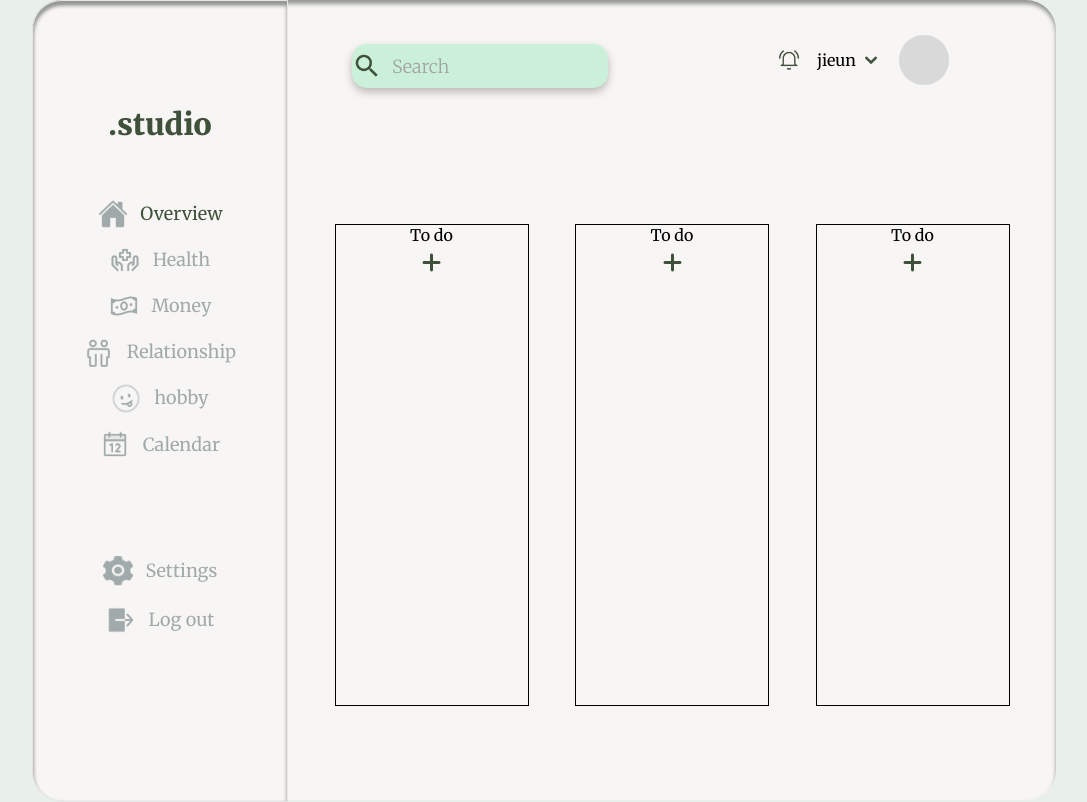
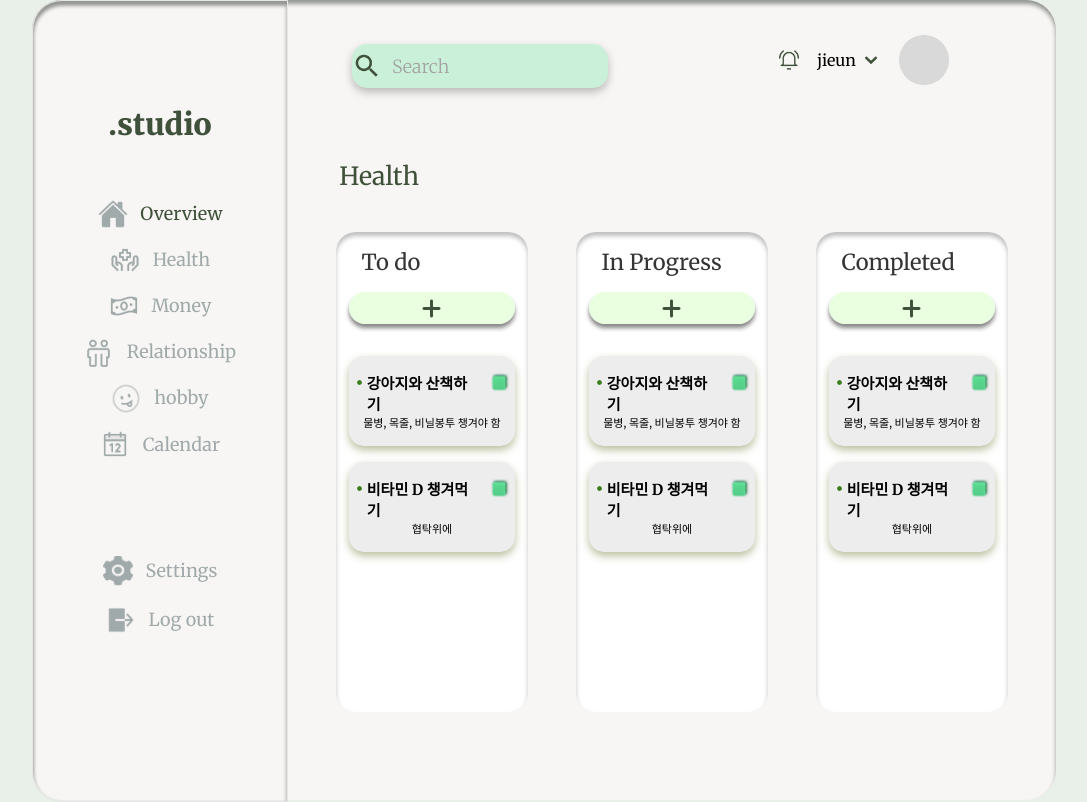
Before and after one commit to jieun9999/lifeChangingApp, a React (Create React App) app: page / in a window 1280 px wide. Shown: the whole page, without its empty margins (96-1183 px from the left). Built offline with nearby package versions, Linux system fonts and the light colour scheme; the HTML template or start-up script is replaced by a standard one.

Commit message:
mockTodo완료

```diff
--- a/src/components/Header.js
+++ b/src/components/Header.js
@@ -4,6 +4,16 @@ import alarm from '../img/icon/streamline_interface-alert-alarm-bell-1-notificat
 import down from '../img/icon/Group.png';
 import profile from '../img/icon/Ellipse 1.png';
 
+const RealTitle = styled.div`
+
+font-family: 'Merriweather';
+font-style: normal;
+font-weight: 400;
+font-size: 25px;
+color: #40513B;
+margin-bottom: 5vh;
+margin-left: 4vw;
+`;
 const ProfileBox = styled.div`
     display: flex;
     flex-direction: row;
@@ -35,7 +45,7 @@ flex-direction:row;
 height: 15vh;
 width:60vw;
 justify-content: space-around;
-margin-bottom: 13vh;
+margin-bottom: 5vh;
 `;
 
 const SearchBox = styled.div`
@@ -65,6 +75,7 @@ color: #A2A2A2;
 
 const Header = () => {
     return(
+        <>
         <HeadContainer>
         <SearchBox>
         <img src ={search} alt="icon"></img>
@@ -77,6 +88,8 @@ const Header = () => {
         <img className='profile' src={profile} alt="icon"></img>
         </ProfileBox>
         </HeadContainer>
+        <RealTitle>Health</RealTitle>
+        </>
     )
     };
     export default Header;
--- a/src/components/TodoCard.js
+++ b/src/components/TodoCard.js
@@ -2,22 +2,47 @@ import plus from "../img/icon/tabler_plus.png";
 import TodoItem from "../components/TodoItem";
 import styled from "styled-components";
 
+const Title = styled.div`
+ margin-top: 2vh;
+ margin-bottom:2vh;
+font-family: 'Merriweather';
+font-style: normal;
+font-weight: 400;
+font-size: 22px;
+color: #353535;
+width:11vw;
+`;
 
 const Card = styled.div`
  width: 15vw;
  height: 60vh;
- border: 1px solid black;
  display:flex;
  flex-direction:column;
- align-items:center;
+ align-items:center;background: #FFFFFF;
+ box-shadow: inset 0px 4px 4px rgba(130, 130, 130, 0.5);
+ border-radius: 20px;
+
+ .pluscontainer{
+   width:13vw;
+   display:flex;
+   flex-direction:row;
+   align-items:center;
+   justify-content:center;
+   background: rgba(213, 255, 191, 0.5);
+   box-shadow: 0px 4px 4px rgba(95, 92, 92, 0.75);
+   border-radius: 20px;
+   margin-bottom: 4vh;
+   height:4vh;
+ }
 `;
 
-const TodoCard = () =>{
+const TodoCard = ({item}) =>{
+
 
  return (
     <Card>
-     <div>To do</div>
-     <div><img src={plus} alt='icon'></img></div>
+     <Title>{item}</Title>
+     <div className ="pluscontainer"><img src={plus} alt='icon'></img></div>
      <TodoItem/>
     </Card>
  )
--- a/src/components/TodoItem.js
+++ b/src/components/TodoItem.js
@@ -1,9 +1,84 @@
-import dot from "../img/icon/dot.png";
+import dot from "../img/icon/gotttt.png";
 import noncheck from "../img/icon/non check.png";
 import check from "../img/icon/check.png";
+import styled from 'styled-components';
+import mockTodo from "../data/mockTodo";
+import { useState } from "react";
+
+const SeveralItemContainer =styled.div`
+
+`;
+const TodoItemContainer = styled.div`
+ display:flex;
+ flex-direction:column;
+ align-items:center;
+ width:13vw;
+ padding-top: 2vh;
+ padding-bottom:2vh;
+ background: #EDEDED;
+ border-radius: 15px;
+ filter: drop-shadow(0px 4px 4px #BABF9D);
+ margin-bottom:2vh;
+
+ .content{
+font-family: 'Merriweather';
+font-style: normal;
+font-weight: 400;
+font-size: 11px;
+color: #000000;
+}
+`;
+
+const TitleContainer = styled.div`
+ display:flex;
+ flex-direction: row;
+ justify-content: space-around;
+ width: 13vw;
+
+ .dot{
+    width:15px;
+    height:15px;
+    margin-top:3px;
+    margin-left:3px;
+ }
+ .noncheck{
+    width:20px;
+    height:20px;
+    margin-right:5px;
+ }
+
+ .title{
+font-family: 'Merriweather';
+font-style: normal;
+font-weight: 700;
+font-size: 15px;
+color: #000000;
+margin-right: 1.5vw;
+ }
+`;
 
 const TodoItem = () =>{
 
+   const [todoData, setTodoData]= useState(mockTodo);
+
+return(
+   <SeveralItemContainer>
+   {
+    todoData.map((item)=>{
+      return (
+      <TodoItemContainer key={item.id}>
+      <TitleContainer>
+      <img className ="dot" src={dot} alt="icon"></img>
+      <div className="title">{item.title}</div>
+      <img  className="noncheck" src = {noncheck} alt="icon"></img>
+      </TitleContainer>
+      <div className="content">{item.content}</div>
+      </TodoItemContainer>
+      )
+    })
+   }
+    </SeveralItemContainer>
+)
 };
 
 export default TodoItem;
--- /dev/null
+++ b/src/data/mockTodo.js
@@ -0,0 +1,20 @@
+
+const mockTodo = [
+    {id:0,
+    isDone:false,
+    title:"강아지와 산책하기",
+    content:"물병, 목줄, 비닐봉투 챙겨야 함",
+    startDate: "2023-06-06",
+    endDate: "2023-06-06"
+    },
+    {id:1,
+    isDone:false,
+    title:"비타민 D 챙겨먹기",
+    content:"협탁위에",
+    startDate: "2023-06-07",
+    endDate: "2023-06-14"
+
+    },
+];
+
+export default mockTodo;
--- a/src/pages/Overview.js
+++ b/src/pages/Overview.js
@@ -9,11 +9,18 @@ const CardContainer = styled.div`
 `;
 
 const Overview = () =>{
+
+const todoCard = ["To do","In Progress","Completed"]
  return(
  <CardContainer>
- <TodoCard/>
- <TodoCard/>
- <TodoCard/>
+ {
+    todoCard.map((item)=>{
+        return(
+            <TodoCard item={item} key={item}>
+            </TodoCard>
+        )
+    })
+ }
 </CardContainer>
 )
 };
```
Also changed, not shown: src/img/icon/dot.png (deleted), src/img/icon/gotttt.png (added).
